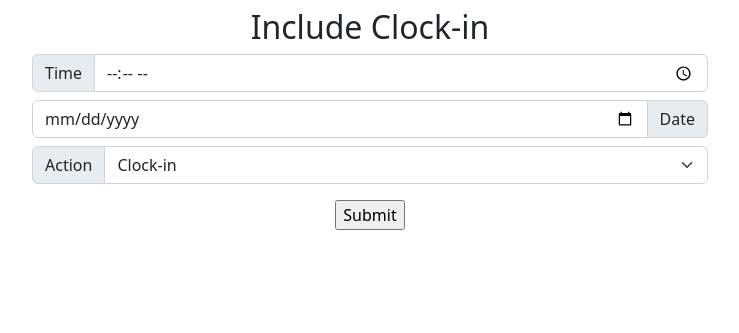
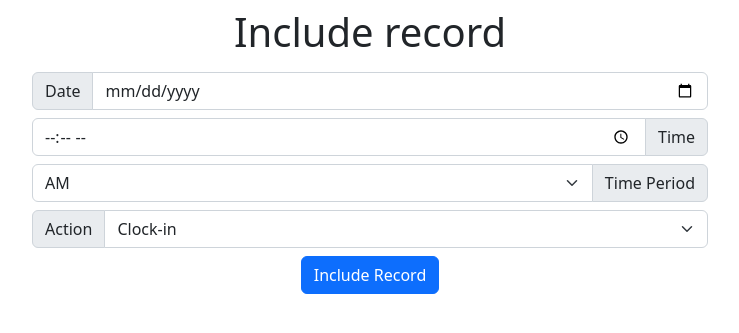
Before and after one commit to gvtrindade/time-keeper, a Django app: page /include in a window 1280 px wide. Shown: the part 74-407 px from the top of the page, without its empty margins (270-1009 px from the left). Run offline with Django 4.2, Linux system fonts and the light colour scheme; a user stored in the database is signed in.

Commit message:
Break duration added; Code refactor

```diff
--- /dev/null
+++ b/timekeeper/backend/static/js/include.js
@@ -0,0 +1,5 @@
+function hideBreakDuration() {
+    const actionSelect = document.getElementById("actionSelect");
+    const breakDuration = document.getElementById("breakDuration");
+    actionSelect.value == "Clock-out" ? breakDuration.hidden = false : breakDuration.hidden = true
+}
--- a/timekeeper/backend/templates/backend/include.html
+++ b/timekeeper/backend/templates/backend/include.html
@@ -1,28 +1,46 @@
-{% extends 'backend/base.html' %}
-
-{% block content%}
+{% extends 'backend/base.html' %} {% load static %} {% block content%}
 <div class="my-2 text-center">
-  <h2>Include Clock-in</h2>
+  <h2 class="mb-3 fs-1">Include record</h2>
   <form action="" method="post">
     {% csrf_token %}
     <div class="input-group flex-nowrap my-2">
+      <label class="input-group-text" for="date">Date</label>
+      <input type="date" class="form-control" name="date" />
+    </div>
+
+    <div class="input-group flex-nowrap my-2">
+      <input type="time" class="form-control" name="time" min="01:00" max="12:59"/>
       <label class="input-group-text" for="time">Time</label>
-      <input type="time" class="form-control" name="time" />
     </div>
+
     <div class="input-group flex-nowrap my-2">
-      <input type="date" class="form-control" name="date" />
-      <label class="input-group-text" for="date">Date</label>
+      <select name="timePeriod" class="action form-select">
+        <option value="AM" selected>AM</option>
+        <option value="PM">PM</option>
+      </select>
+      <label class="input-group-text" for="timePeriod">Time Period</label>
     </div>
-    <div class="input-group mb-3">
-      <label class="input-group-text" for="action">Action</label>
-      <select name="action" id="action{{record.id}}" class="action form-select">
-        <option value="Clock-in" {% if record.action == "Clock-in" %}selected{% endif %}>
-          Clock-in
-        </option>
 
+    <div class="input-group flex-nowrap my-2">
+      <label class="input-group-text" for="actionSelect">Action</label>
+      <select name="action" id="actionSelect" class="action form-select" onblur="hideBreakDuration()">
+        <option value="Clock-in" selected>Clock-in</option>
+        <option value="Clock-out">Clock-out</option>
       </select>
     </div>
-    <input type="submit" value="Submit" required />
+
+    <div id="breakDuration" class="input-group flex-nowrap my-2" hidden>
+      <input type="number" class="form-control" name="breakDuration"/>
+      <label class="input-group-text">Break (in minutes)</label>
+    </div>
+
+    <input
+      type="submit"
+      class="btn btn-primary"
+      value="Include Record"
+      required
+    />
   </form>
 </div>
+<script src="{% static 'js/include.js' %}"></script>
 {% endblock %}
--- a/timekeeper/backend/views.py
+++ b/timekeeper/backend/views.py
@@ -21,14 +21,9 @@ def history(request):
         return redirect("/auths/password")
 
     if request.method == "POST":
-        record = Record()
-        record.user = request.user
-        record.status = "Approved"
-        record.action = request.POST.get("action")
-        record.save()
+        create_record(request)
         current_week = f"?month=false&year={datetime.now().year}&number={datetime.now().strftime('%V')}"
         return redirect(f"/history{current_week}")
-
     else:
         try:
             records = get_records(request)
@@ -67,25 +62,11 @@ def include(request):
         return redirect("/auths/password")
 
     if request.method == "POST":
-        record = Record()
-        record.user = request.user
-        record.date = get_date(request)
-        record.action = request.POST.get("action")
-        record.save()
+        create_record(request)
         current_week = f"?month=false&year={datetime.now().year}&number={datetime.now().strftime('%V')}"
         return redirect(f"/history{current_week}")
-
     else:
         return render(request, "backend/include.html")
-
-
-def get_date(request):
-    time = request.POST.get("time")
-    time_period = request.POST.get("timePeriod")
-    if time_period == "PM":
-        time = f'{int(time[:2]) + 12}:{time[4:]}'
-    datetime_str = f'{request.POST.get("date")} {time}'
-    return datetime.strptime(datetime_str, "%Y-%m-%d %H:%M")
 
 
 def user_list(request):
@@ -170,6 +151,22 @@ def user(request, user_id):
     return render(request, "backend/user.html", context)
 
 
+ZERO_HOUR = 0
+TWELVE_HOURS = 12
+TWENTY_FOUR_HOURS = 24
+
+
+def get_date(request):
+    time = request.POST.get("time")
+    time_period = request.POST.get("timePeriod")
+    if time_period == "PM":
+        hours = ZERO_HOUR if int(time[:2]) + TWELVE_HOURS == TWENTY_FOUR_HOURS else int(time[:2]) + TWELVE_HOURS
+        minutes = time[3:]
+        time = f'{hours}:{minutes}'
+    datetime_str = f'{request.POST.get("date")} {time}'
+    return datetime.strptime(datetime_str, "%Y-%m-%d %H:%M")
+
+
 def get_records(request):
     year = request.GET.get("year") if request.GET.get(
         "year") else datetime.now().year
@@ -188,8 +185,24 @@ def get_records(request):
     return Record.objects.filter(query).order_by("date__day", "date__hour")
 
 
+def create_record(request):
+    record = Record()
+    record.user = request.user
+    record.status = "Wating Approval" if request.POST.get("date") else "Approved"
+    record.action = request.POST.get("action")
+    if request.POST.get("date"):
+        record.date = get_date(request)
+    if record.action == "Clock-out":
+        record.break_duration = request.POST.get("breakDuration")
+    record.save()
+
+
+SIXTY_SECONDS = 60
+
+
 def calculate_worked_hours(records):
     worked_hours = timedelta(0)
+    break_duration_sum = 0
     check_in_records = list(
         filter(
             lambda record: record.action == "Clock-in" and record.status == "Approved",
@@ -200,15 +213,18 @@ def calculate_worked_hours(records):
     for record in check_in_records:
         record_index = next(i for i, x in enumerate(
             list(records)) if x.id == record.id)
+
         if record_index + 1 < len(records) and (
-            records[record_index].date.day == records[record_index + 1].date.day
-            and records[record_index + 1].action == "Clock-out"
-            and records[record_index + 1].status == "Approved"
+                records[record_index].date.day == records[record_index + 1].date.day
+                and records[record_index + 1].action == "Clock-out"
+                and records[record_index + 1].status == "Approved"
         ):
             worked_hours += records[record_index +
                                     1].date - records[record_index].date
+            break_duration_sum += records[record_index + 1].break_duration
 
-    worked_seconds = worked_hours.seconds
+    worked_seconds = worked_hours.seconds - (break_duration_sum * SIXTY_SECONDS)
+
     return "{:02}h{:02}".format(worked_seconds // 3600, worked_seconds % 3600 // 60)
 
 
```
Also changed, not shown: timekeeper/backend/templates/backend/history.html (+14 -3 lines), timekeeper/backend/templates/backend/historyTable.html (+19 -14 lines), timekeeper/db.sqlite3.
